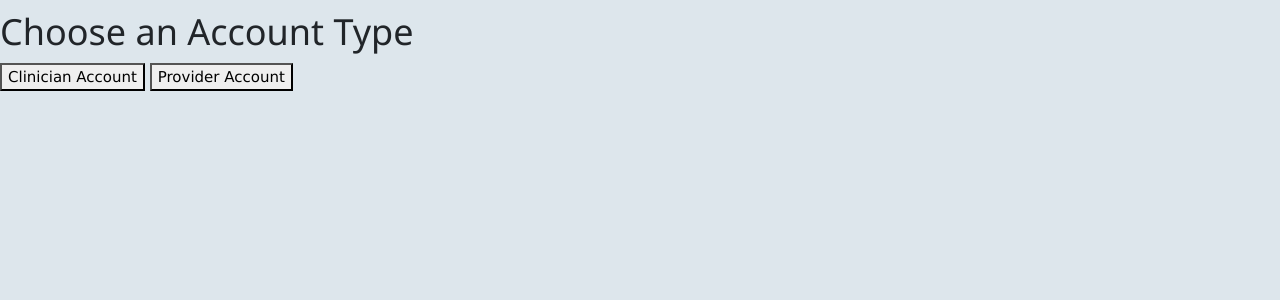
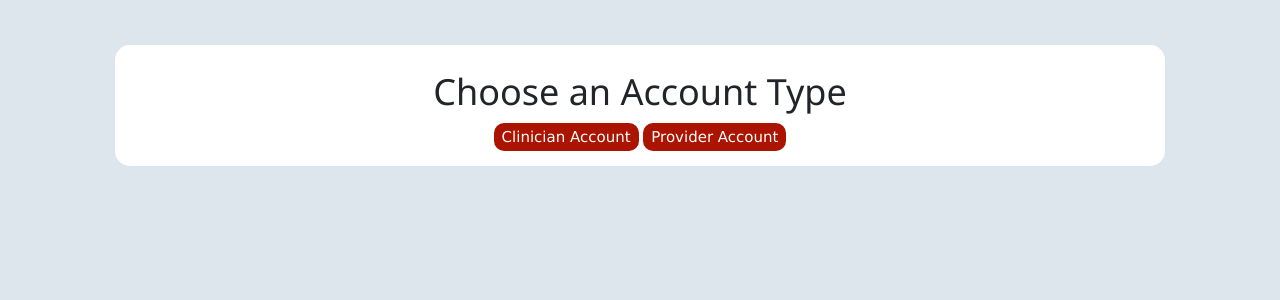
Before and after one commit to lee-blake/Commitment-to-Change-App, a Django app: page /app/register/ in a window 1280 px wide. Shown: the part 59-359 px from the top of the page. Run offline with Django 4.2, Linux system fonts and the light colour scheme; some libraries are stand-ins or nearby versions.

Commit message:
Switch register choice page to bootstrap. stylize

```diff
--- a/Commitment_to_Change_App/commitments/templates/commitments/register_choice.html
+++ b/Commitment_to_Change_App/commitments/templates/commitments/register_choice.html
@@ -3,7 +3,11 @@
 {% block title %} Choose an Account Type {% endblock title %}
 
 {% block page_content %}
-<h1>Choose an Account Type</h1>
-<a href="{% url 'register clinician' %}"><button>Clinician Account</button></a>
-<a href="{% url 'register provider' %}"><button>Provider Account</button></a>
+<div class="container px-5 pt-5 text-center background">
+    <div class="p-3 round-corners pad-small-bot center default-form foreground">
+            <h1>Choose an Account Type</h1>
+            <a href="{% url 'register clinician' %}"><button class="standard-button">Clinician Account</button></a>
+            <a href="{% url 'register provider' %}"><button class="standard-button">Provider Account</button></a>
+    </div>
+</div>
 {% endblock page_content %}
```
